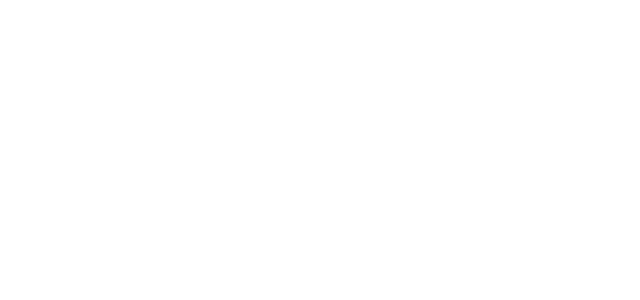
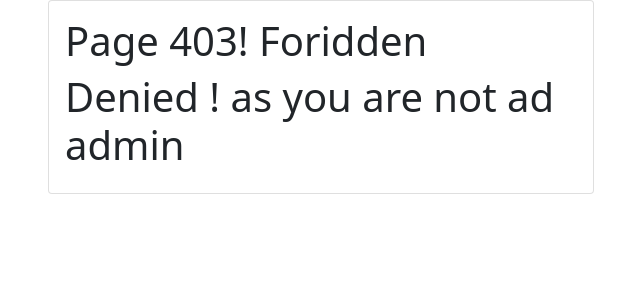
Before and after one commit to giandd159/ecommerce, a React (Create React App) app: page /403 in a window 1280 px wide. Before the commit this address had no page. Shown: the top 300 px of the page, without its empty margins (319-959 px from the left). Built offline with nearby package versions, Linux system fonts and the light colour scheme.

Commit message:
[Add]Adding 403,404 ,Validating private routes as admin,user role and routes with token ability

```diff
--- a/src/AdminPrivateRoute.js
+++ b/src/AdminPrivateRoute.js
@@ -62,6 +62,26 @@ function AdminPrivateRoute() {
         return Promise.reject(err);
     });
 
+
+    axios.interceptors.response.use(function(response) {
+
+        return response;
+    },function(error) {
+        if (error.response.status === 403) {  //Access Denied
+            swal('Forbidden',error.response.data.message,"warning");
+            navigate('/403');
+        }else if (error.response.status === 404) {  //Page not found
+            swal('404 error','Url/Page not found',"warning");
+            navigate('/404');
+        }
+        return Promise.reject(error);
+
+    }
+    );
+
+
+
+
     if (loading) {
         return <h1>Loading ...</h1>
     }
--- a/src/App.js
+++ b/src/App.js
@@ -5,6 +5,8 @@ import MasterLayout from '../src/layouts/admin/MasterLayout'
 
 import { Navigate } from 'react-router-dom';
 
+import Page403 from '../src/components/errors/Page403';
+import Page404 from '../src/components/errors/Page404';
 
 import Dashboard from './components/admin/Dashboard';
 import Profile from './components/admin/Profiles';
@@ -36,6 +38,8 @@ function App() {
 
         <Routes>
           <Route path="/" element={<Home />} />
+          <Route path="/403" element={<Page403 />} />
+          <Route path="/404" element={<Page404 />} />
 
           {/*<Route  path="/admin" name="Admin" render={(props) => <MasterLayout {...props} />}/>   */}
 
--- /dev/null
+++ b/src/components/errors/Page403.js
@@ -0,0 +1,29 @@
+import React from 'react'
+
+function Page403() {
+
+    return (
+        <div className="container">
+            <div className="row justify-content-center">
+
+                <div className="col-md-6">
+                    <div className="card card-body">
+
+                        <h1 >
+
+                            Page 403! Foridden
+                        </h1>
+                        <h1 >
+
+                            Denied ! as you are not ad admin
+                        </h1>
+                    </div>
+
+                </div>
+            </div>
+        </div>
+    );
+
+}
+
+export default Page403;
--- /dev/null
+++ b/src/components/errors/Page404.js
@@ -0,0 +1,29 @@
+import React from 'react';
+
+function Page404() {
+
+    return (
+        <div className="container">
+            <div className="row justify-content-center">
+
+                <div className="col-md-6">
+                    <div className="card card-body">
+
+                        <h1 >
+
+                            Page 404!
+                        </h1>
+                        <h1 >
+
+                        PAge URl no t found
+                        </h1>
+                    </div>
+
+                </div>
+            </div>
+        </div>
+    );
+
+}
+
+export default Page404;
```
